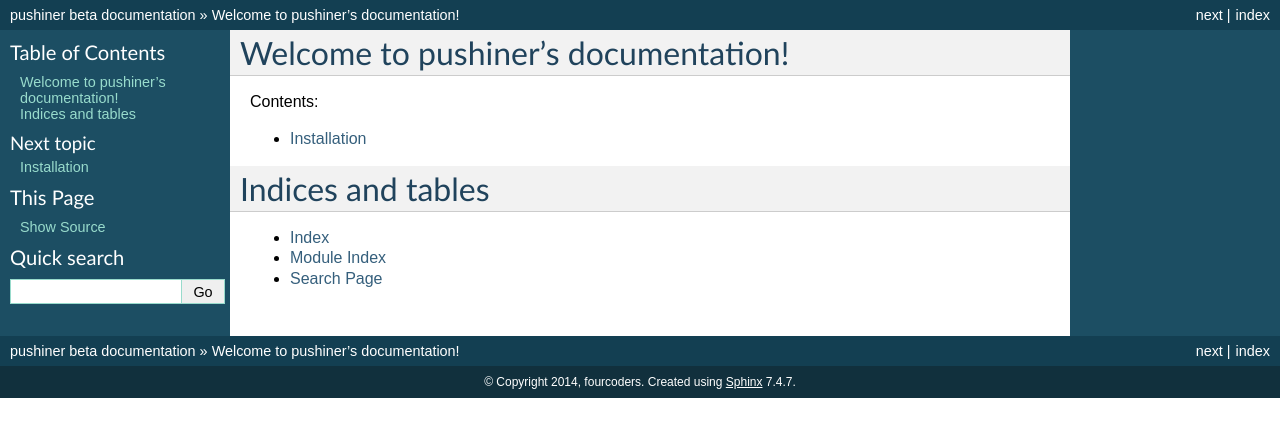
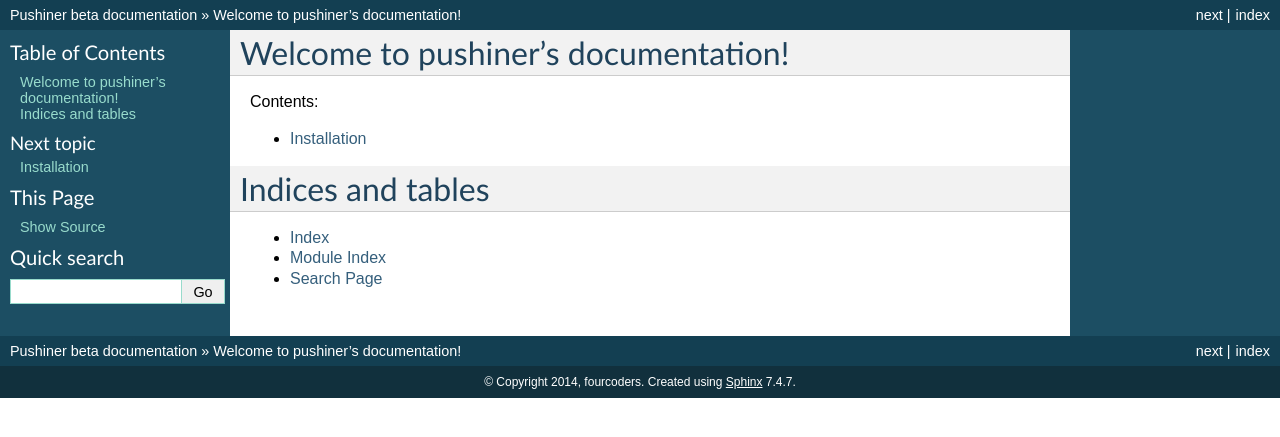
Before and after one commit to pushiner/docs, a Sphinx documentation site: the page built from docs/source/index.rst, in a window 1280 px wide. Shown: the top 437 px of the page. Built offline with Sphinx 7.4.7, drawn with Linux system fonts in a browser that asks for light colours.

Commit message:
Rename name of proyect in documentation

```diff
--- a/docs/source/conf.py
+++ b/docs/source/conf.py
@@ -47,7 +47,7 @@
 master_doc = 'index'
 
 # General information about the project.
-project = u'pushiner'
+project = u'Pushiner'
 copyright = u'2014, fourcoders'
 
 # The version info for the project you're documenting, acts as replacement for
```
